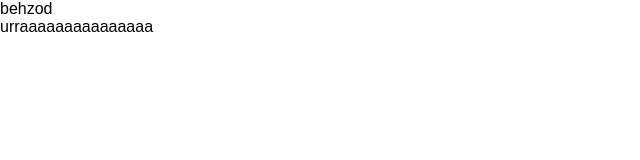
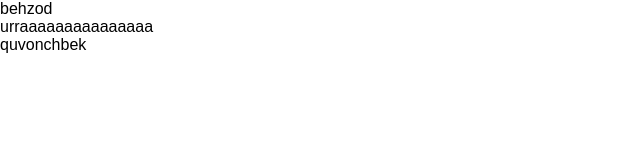
Before and after one commit to nosirovbehzodjon/github, a plain HTML site: page index.html in a window 1280 px wide. Shown: the whole page, without its empty margins (0-640 px from the left). Drawn offline with Linux system fonts and the light colour scheme.

Commit message:
quvonchbek

```diff
--- a/index.html
+++ b/index.html
@@ -17,5 +17,8 @@
     <body>
         <div>behzod</div>
         <dir>urraaaaaaaaaaaaaaa</dir>
+      <div>
+        quvonchbek
+      </div>
     </body>
 </html>
```
